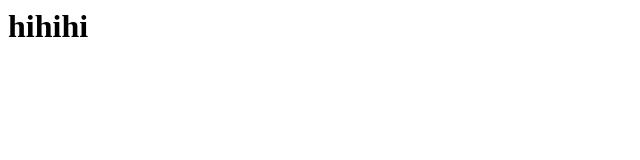
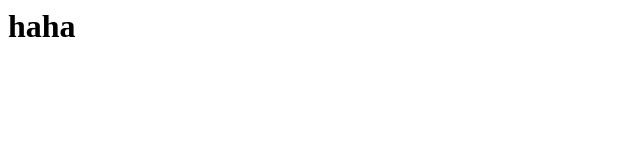
Before and after one commit to vennsoh/my-project, a plain HTML site: page index.html in a window 1280 px wide. Shown: the full height of the page, 0-640 px from the left. Drawn offline with Linux system fonts and the light colour scheme.

Commit message:
Update index.html

```diff
--- a/index.html
+++ b/index.html
@@ -1 +1,11 @@
-<h1>hihihi</h1>
+<html lang="en">
+<head>
+    <meta charset="UTF-8">
+    <meta http-equiv="X-UA-Compatible" content="IE=edge">
+    <meta name="viewport" content="width=<device-width>, initial-scale=1.0">
+    <title>Document</title>
+</head>
+<body>
+    <h1>haha</h1>
+</body>
+</html>
```
